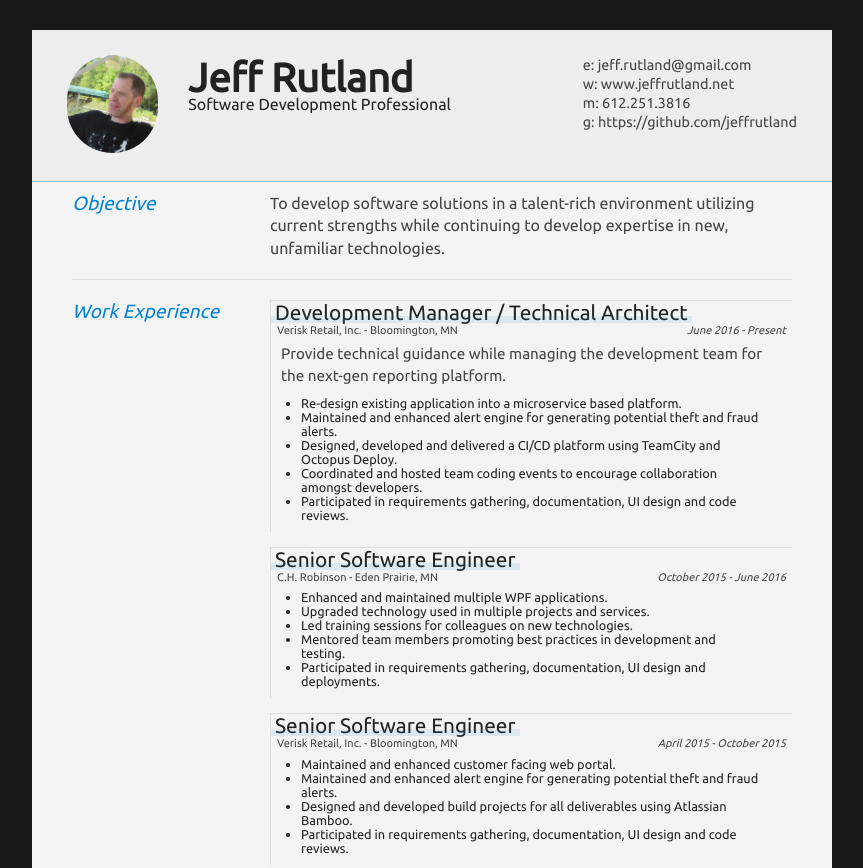
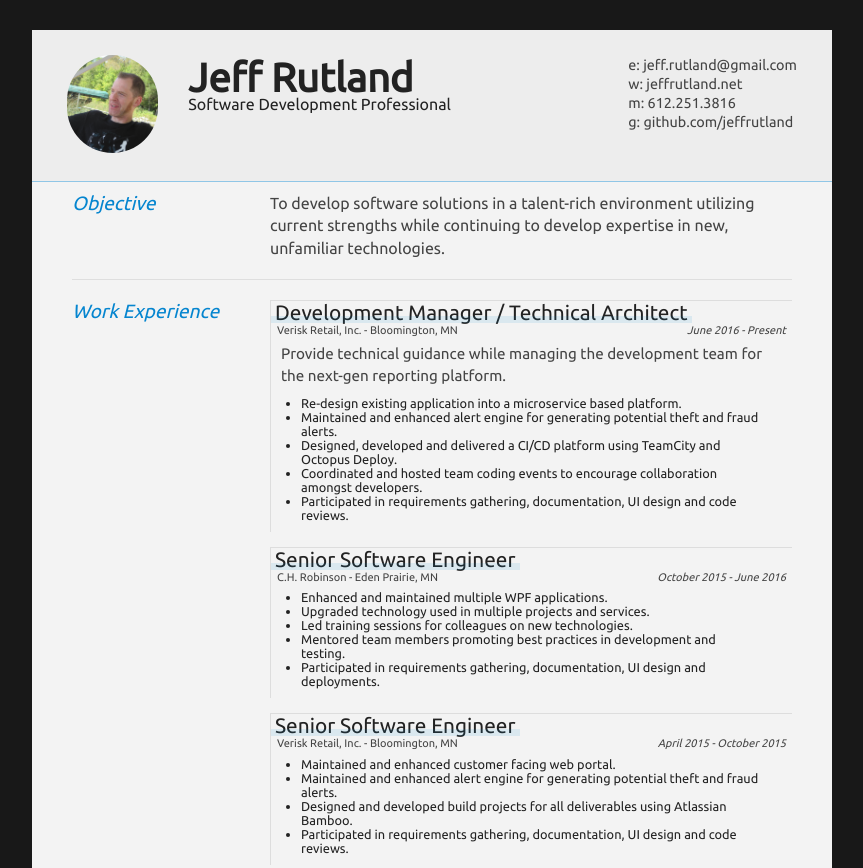
Before and after one commit to jeffrutland/jeffrutland.github.io, a plain HTML site: page index.html in a window 1280 px wide. Shown: the top 868 px of the page, without its empty margins (208-1071 px from the left). Drawn offline with Linux system fonts and the light colour scheme.

Commit message:
www updates

```diff
--- a/index.html
+++ b/index.html
@@ -30,9 +30,9 @@
 				<div id="contactDetails" class="quickFade delayFour">
 					<ul>
 						<li>e: <a href="mailto:jeff.rutland@gmail.com" target="_blank">jeff.rutland@gmail.com</a></li>
-						<li>w: <a href="http://www.jeffrutland.net">www.jeffrutland.net</a></li>
+						<li>w: <a href="http://www.jeffrutland.net">jeffrutland.net</a></li>
 						<li>m: 612.251.3816</li>
-						<li>g: https://github.com/jeffrutland</li>
+						<li>g: <a href="https://github.com/jeffrutland">github.com/jeffrutland</a></li>
 					</ul>
 				</div>
 				<div class="clear"></div>
```
